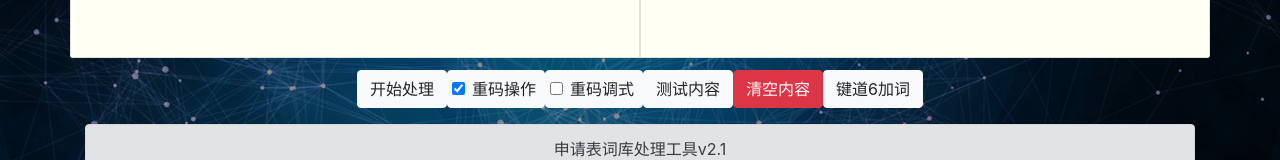
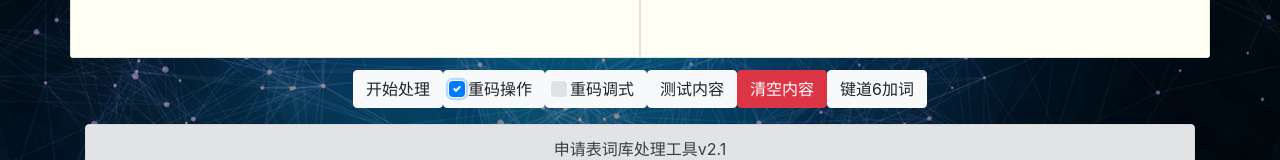
Before and after one commit to nshusr/xkinput, a Vue app: page /jdweb/dist/Tools/Contribution in a window 1280 px wide. Both pictures are taken after a click on the element "重码操作". Shown: the part 464-624 px from the top of the page. Built offline with nearby package versions, Linux system fonts and the light colour scheme.

Commit message:
完善动效，完善自定义按钮样式

```diff
--- a/src/components/Tools/Contribution/Contribution.vue
+++ b/src/components/Tools/Contribution/Contribution.vue
@@ -49,22 +49,26 @@
 	</div>
 
 	<div class="controls-switch fixed-bottom" style="left: 30px; bottom: 100px;">
-		<button class="btn d-block" @click="switchControlFn"><i class="fa" :class="{'fa-toggle-on':switchControl, 'fa-toggle-off':!switchControl}"></i></button>
+		<button class="btn btn-light d-block" @click="switchControlFn"><i class="fa" :class="{'fa-toggle-on':switchControl, 'fa-toggle-off':!switchControl}"></i></button>
 	</div>
+	<transition name="slide">
 		<div class="controls-btn p-1" v-show="switchControl">
 			<button :class="btnClass" @click="testing(true)" @mousedown="clickPlay">{{btnInfo}}</button>
-		<div class="btn btn-light pl-4 pr-2 form-check">
-			<input class="form-check-input" id="isIdent" type="checkbox" v-model="isIdent">
-			<label class="form-check-label" for="isIdent">重码操作</label>
+			<div class="btn btn-light custom-control custom-checkbox d-inline-block">
+				<input class="custom-control-input" id="isIdent" type="checkbox" v-model="isIdent">
+				<label class="custom-control-label" for="isIdent">重码操作</label>
 			</div>
-		<div class="btn btn-light pl-4 pr-2 form-check" v-if="isIdent">
-			<input class="form-check-input" id="isDev" type="checkbox" @click="isDev = !isDev" v-model="isDev">
-			<label class="form-check-label" for="isDev">重码调式</label>
+			<transition name="slide">
+				<div class="btn btn-light custom-control custom-checkbox d-inline-block" v-if="isIdent">
+					<input class="custom-control-input" id="isDev" type="checkbox" @click="isDev = !isDev" v-model="isDev">
+					<label class="custom-control-label" for="isDev">重码调式</label>
 				</div>
+			</transition>
 			<button class="btn btn-light" @click="createDemo">测试内容</button>
 			<button class="btn btn-danger" @click="clearContent">清空内容</button>
 			<a class="btn btn-light" href="https://739497722.docs.qq.com/ipGva4mn5bo" target="_black">键道6加词</a>
 		</div>
+	</transition>
 
 	<p class="alert alert-secondary my-1">申请表词库处理工具v{{vertion}}</p>
 	<p class="bg-light p-1 rounded mb-1">
@@ -494,7 +498,6 @@ wffj	-	万付`,
 .main-container {
 	border-radius: 0.25rem;
 	overflow: hidden;
-	background: #fff;
 	z-index: 50;
 }
 .translateRotate-enter-active, .translateRotate-leave-active {
@@ -575,6 +578,11 @@ textarea:focus + .info {
 		background: 0;
 	}
 }
+.custom-control .custom-control-label::after,
+.custom-control .custom-control-label::before {
+	top: 10px;
+	left: 5px;
+}
 .fzx {
 	font-size: 12px;
 }
```
Also changed, not shown: 12 other files (tests, documents, lock files or other folders). Lines whose indentation alone changed are shown as unchanged.
